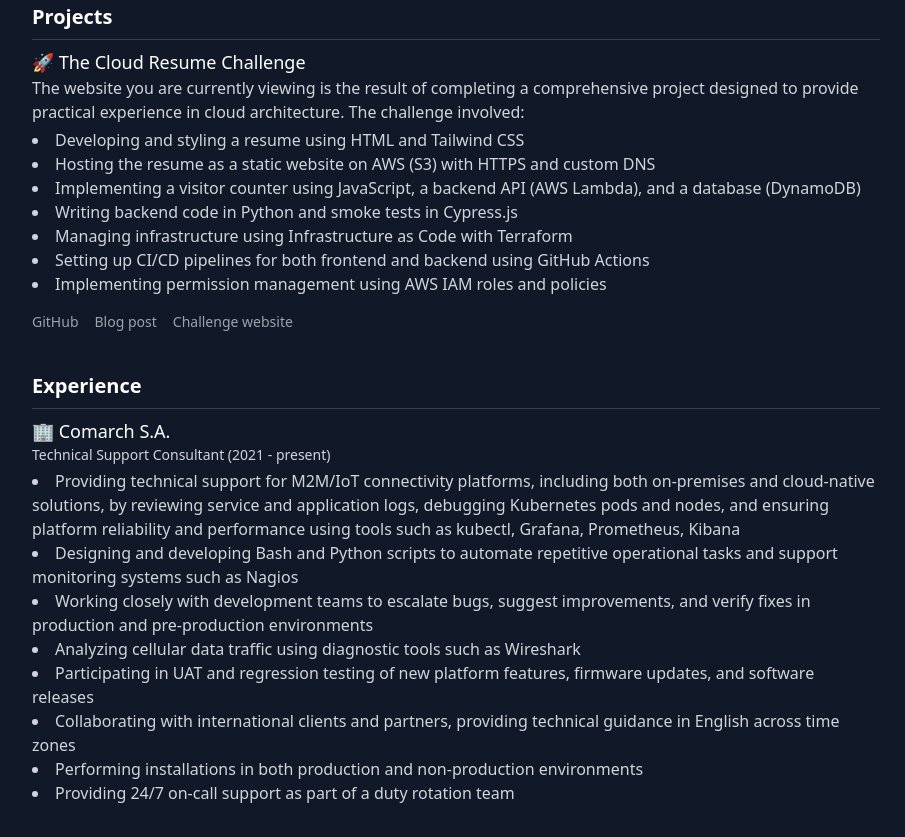
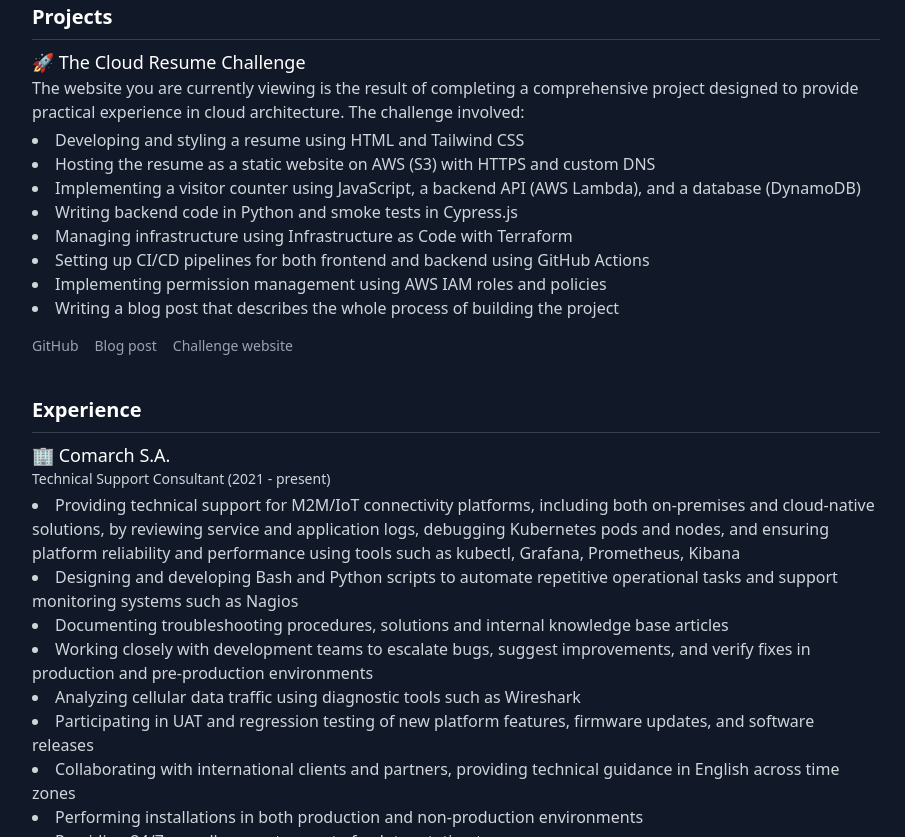
Before and after one commit to jaylaba9/cloud-resume-challenge, a website with bundled scripts: page frontend/index.html in a window 1280 px wide. Shown: the part 547-1384 px from the top of the page, without its empty margins (184-1089 px from the left). Built offline with nearby package versions, Linux system fonts and the light colour scheme; some packages are replaced by stand-ins of ours; no server answers.

Commit message:
html content added

```diff
--- a/frontend/index.html
+++ b/frontend/index.html
@@ -106,6 +106,10 @@
                 Implementing permission management using AWS IAM roles and
                 policies
               </li>
+              <li>
+                Writing a blog post that describes the whole process of building
+                the project
+              </li>
             </ul>
             <p class="text-gray-400 mt-4 text-sm flex gap-4 flex-wrap">
               <a
@@ -117,7 +121,7 @@
                 GitHub
               </a>
               <a
-                href="#"
+                href="https://dev.to/jarosaw_aba_75c095abd8e/the-cloud-resume-challenge-a-perfect-way-to-explore-the-cloud-5gk5"
                 class="hover:underline hover:text-white transition"
                 target="_blank"
                 rel="noopener noreferrer"
@@ -159,6 +163,10 @@
               Designing and developing Bash and Python scripts to automate
               repetitive operational tasks and support monitoring systems such
               as Nagios
+            </li>
+            <li>
+              Documenting troubleshooting procedures, solutions and internal
+              knowledge base articles
             </li>
             <li>
               Working closely with development teams to escalate bugs, suggest
```
Also changed, not shown: 2 other files.
